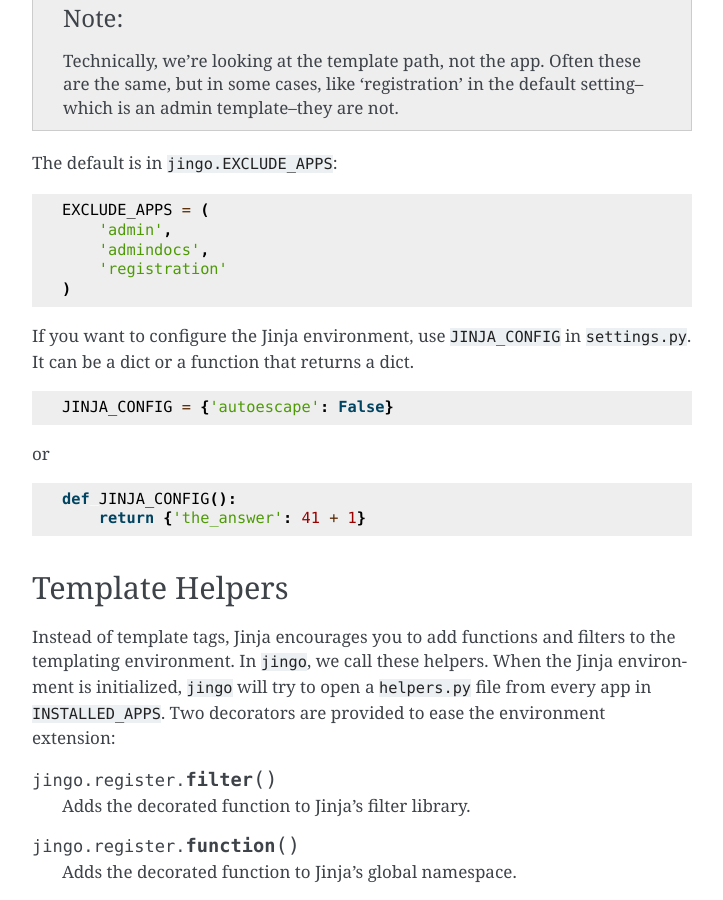
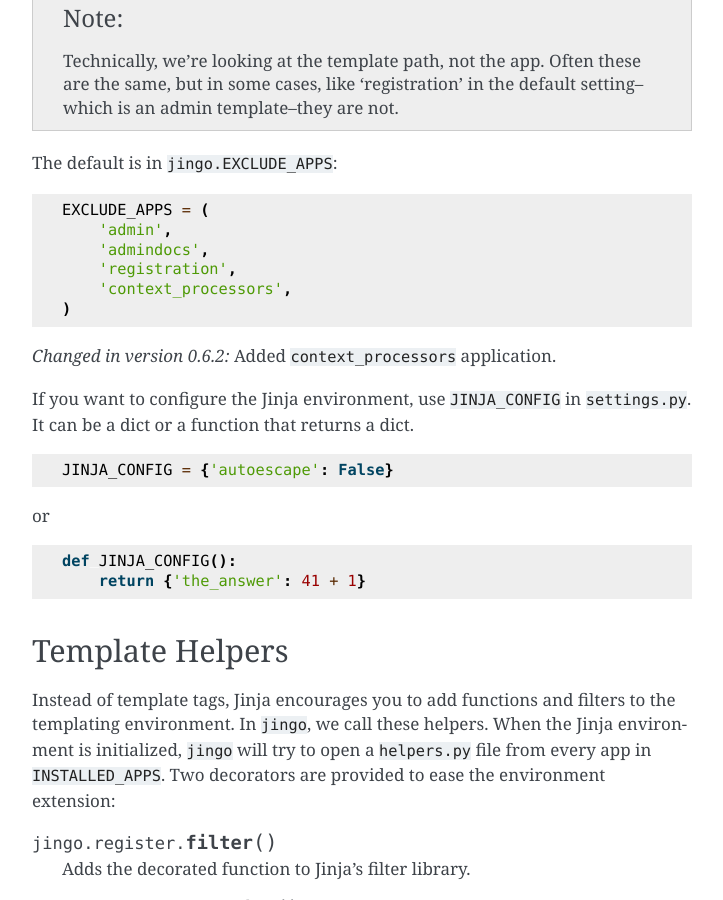
Before and after one commit to jbalogh/jingo, a Sphinx documentation site: the page built from docs/index.rst, in a window 1280 px wide and 900 px high, scrolled down 1585 px. Shown: the whole window, without its empty margins (388-1111 px from the left). Built offline with Sphinx 7.4.7, drawn with Linux system fonts in a browser that asks for light colours.

Commit message:
Issue #24 - Add the context_processors app to jingo.EXCLUDE_APPS.

```diff
--- a/docs/index.rst
+++ b/docs/index.rst
@@ -87,8 +87,12 @@
     EXCLUDE_APPS = (
         'admin',
         'admindocs',
-        'registration'
+        'registration',
+        'context_processors',
     )
+
+.. versionchanged:: 0.6.2
+   Added ``context_processors`` application.
 
 If you want to configure the Jinja environment, use ``JINJA_CONFIG`` in
 ``settings.py``.  It can be a dict or a function that returns a dict. ::
--- a/jingo/__init__.py
+++ b/jingo/__init__.py
@@ -19,6 +19,7 @@
     'admin',
     'admindocs',
     'registration',
+    'context_processors',
 )
 
 log = logging.getLogger('jingo')
```
Also changed, not shown: 1 other file.
